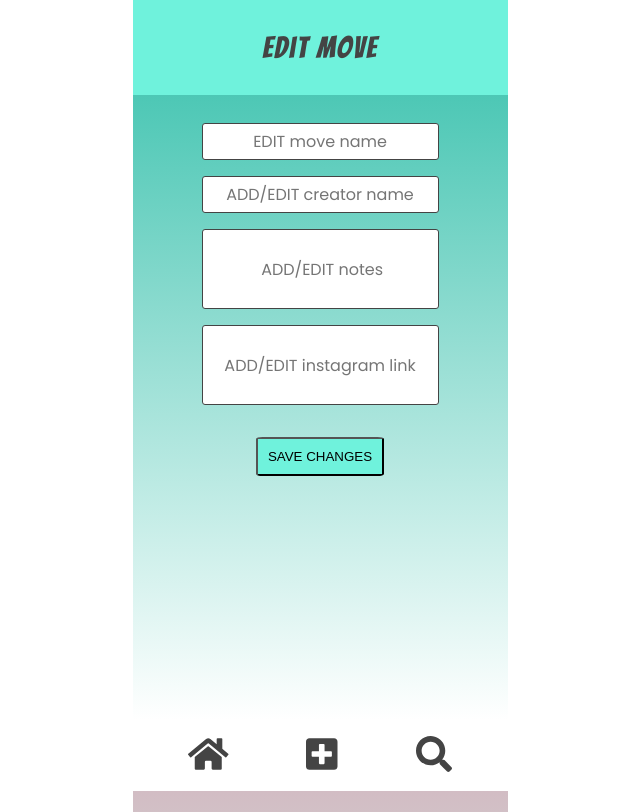
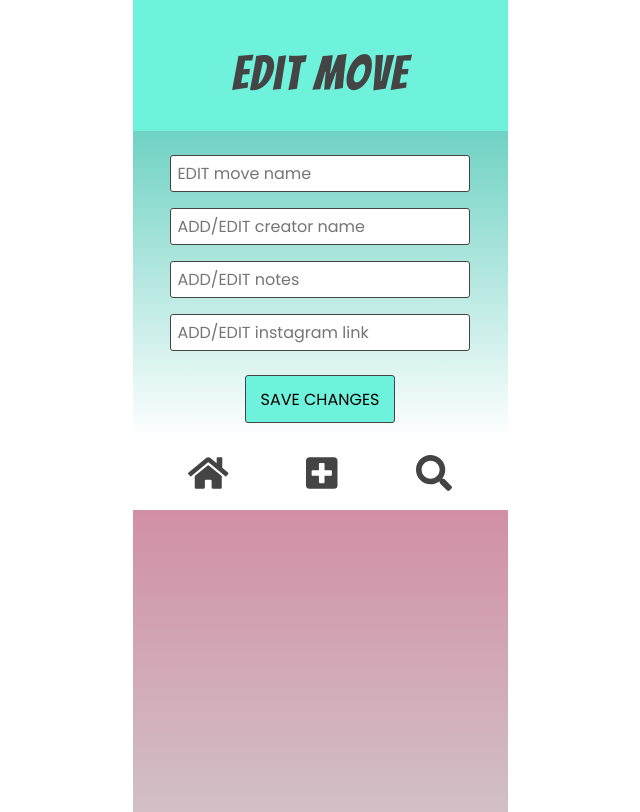
Before and after one commit to Termanty/movesapp, a React (Create React App) app: page /edit/1 in a window 1280 px wide. Shown: the whole page, without its empty margins (320-960 px from the left). Built offline with nearby package versions, Linux system fonts and the light colour scheme; data requests are answered from the project's data file.

Commit message:
changed EditMove styling to match AddMove, changed h1 to h3 and font weight to normal, took labels away from EditMove, removed drop shadow from search result texts

```diff
--- a/src/components/EditMove.js
+++ b/src/components/EditMove.js
@@ -1,43 +1,33 @@
-import React from "react";
-
 const EditMove = () => {
   return (
     <div className="editmove">
-      <div className="editmove_header_wrapper">
-        <h1>Edit Move</h1>
+      <div>
+        <h1 className="editmove_header">Edit Move</h1>
       </div>
-      <form className="editmove-wrapper">
-        <label>
+      <form className="editmove_form">
           <input
             type="text"
             placeholder="EDIT move name"
             className="edit_move_input"
+            required
           />
-        </label>
-        <label>
           <input
             type="text"
             placeholder="ADD/EDIT creator name"
             className="edit_move_input"
           />
-        </label>
-        <label>
           <input
-            type="text"
-            placeholder=" ADD/EDIT notes"
-            className="add_note"
-          />
-        </label>
-
-        <label>
+            placeholder="ADD/EDIT notes"
+            className="edit_move_input"
+            maxLength="100"
+            />
           <input
             type="text"
             placeholder="ADD/EDIT instagram link"
-            className="add_note"
+            className="edit_move_input"
           />
-        </label>
-        <div className="save_button">
-          <button type="button">SAVE CHANGES</button>
+        <div>
+          <button type="button" className="saveChangesButton">SAVE CHANGES</button>
         </div>
       </form>
     </div>
--- a/src/style.css
+++ b/src/style.css
@@ -165,10 +165,6 @@ input {
   text-align: center;
 }
 
-.smallMoveCard p {
-  text-shadow: var(--keppel-green) 3px 3px;
-}
-
 .smallMoveCard:hover {
   cursor: pointer;
   box-shadow: var(--keppel-green) 0px 6px 0px 0px;
@@ -221,12 +217,6 @@ input {
 
 /* == EDIT MOVE == */
 .editmove {
-  display: flex;
-  flex-direction: column;
-  align-items: center;
-  padding-bottom: 3vh;
-  overflow-y: scroll;
-  height: 90vh;
   background: linear-gradient(
     to bottom,
     var(--keppel-green) 0%,
@@ -234,51 +224,63 @@ input {
   );
 }
 
-.editmove h1 {
-  font-size: 30px;
+.editmove_header {
+  font-family: var(--app-name-font);
+  background: var(--keppel-green-light);
+  padding: 3rem 2rem 2rem 2rem;
+  font-size: 3rem;
   letter-spacing: 1.6px;
+  font-weight: normal;
   color: var(--grey);
-
   text-align: center;
 }
 
-.editmove_header_wrapper {
-  background: var(--keppel-green-light);
-  width: 100%;
-  padding: 2rem;
-  margin-bottom: 20px;
-}
-
-.save_button {
+.editmove_form {
+  display: flex;
+  flex-direction: column;
   align-items: center;
-  justify-content: center;
-  text-align: center;
-}
-
-.editmove button {
-  background-color: var(--keppel-green-light);
-  padding: 10px;
-  margin: 1.5rem;
-  border-radius: 5%;
-}
-
-.add_note {
-  height: 80px;
-  text-align: center;
+  margin-top: 1rem;
 }
 
 .edit_move_input {
-  text-align: center;
+  border-radius: 3px;
+  width: 80%;
+  font-family: var(--app-body-font);
+  font-size: 16px;
 }
+
+.saveChangesButton {
+  background-color: var(--keppel-green-light);
+  width: 150px;
+  height: 3rem;
+  margin: 1rem;
+  border: solid 0.5px var(--grey);
+  border-radius: 3px;
+  font-family: var(--app-body-font);
+  font-size: 16px;
+  cursor: pointer;
+  padding: 0.8vh;
+}
+
 /* == NEW MOVE == */
+
+.addmove {
+  background: linear-gradient(
+    to bottom,
+    var(--rubber-red-light) 0%,
+    var(--rubber-red-dark) 100%
+  );
+}
 
 .addMoveHeader {
   font-family: var(--app-name-font);
   font-size: 3rem;
-  color: white;
+  letter-spacing: 1.6px;
+  font-weight: normal;
+  color: var(--white);
   background-color: var(--rubber-red-dark);
   text-align: center;
-  padding: 2rem;
+  padding: 3rem 2rem 2rem 2rem;
 }
 
 .addMoveForm {
@@ -298,13 +300,13 @@ input {
 .savebutton {
   text-transform: uppercase;
   background-color: var(--keppel-green-light);
-  width: 40%;
+  width: 150px;
   height: 3rem;
   margin: 1rem;
   border: solid 0.5px var(--grey);
   border-radius: 3px;
   font-family: var(--app-body-font);
-  font-size: 20px;
+  font-size: 18px;
   cursor: pointer;
   padding: 0.8vh;
 }
@@ -317,7 +319,6 @@ input {
   justify-content: space-around;
   padding: 1rem;
   position: relative;
-  /* position needs to be changed to "fixed" as soon as as the app starts to function as SPA */
   bottom: 0;
   left: 0;
   width: 100%;
```
Also changed, not shown: 1 other file (tests, documents, lock files or other folders).
